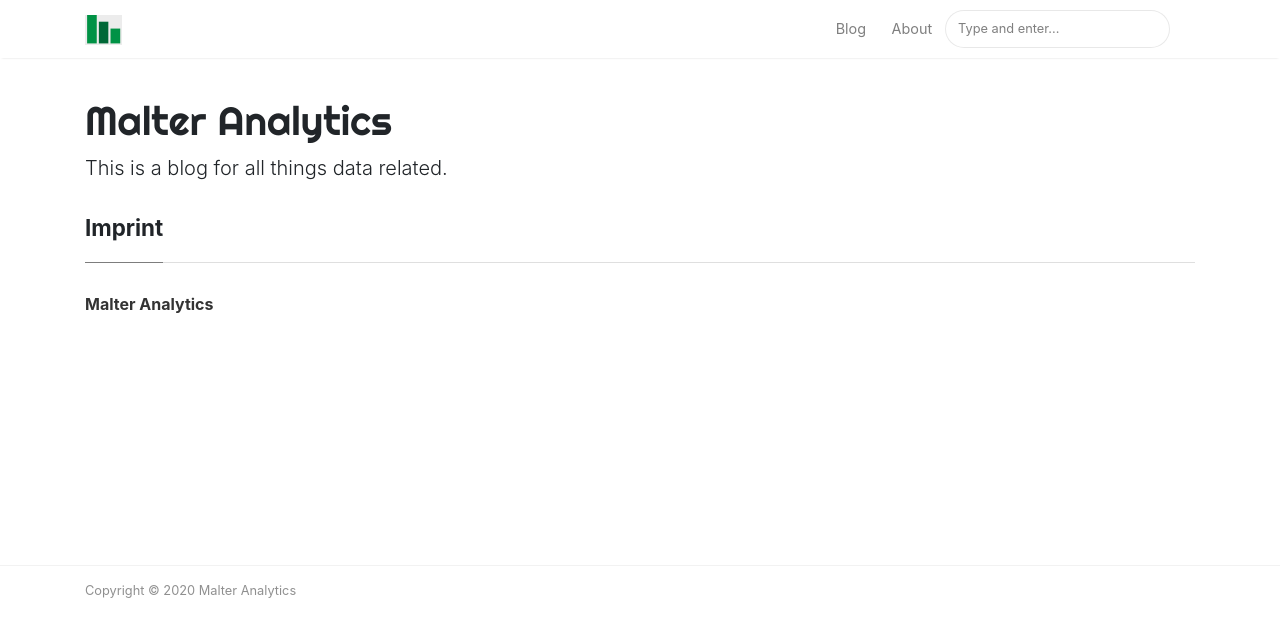
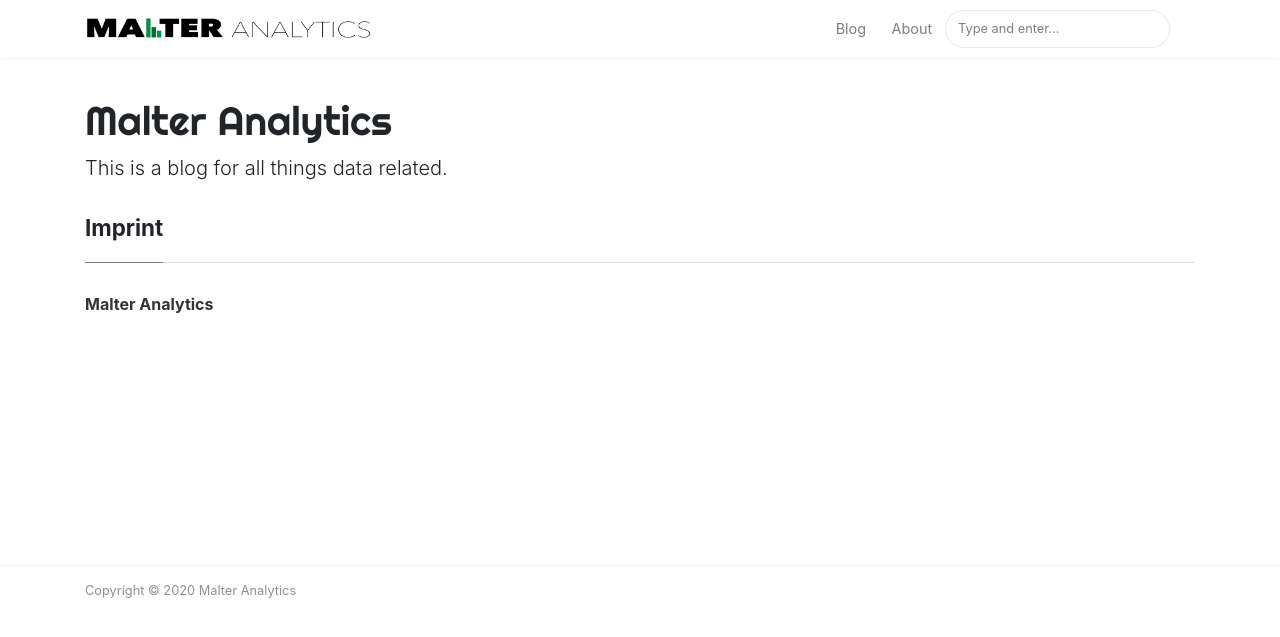
Before and after one commit to malteranalytics/malteranalytics.github.io, a Jekyll site: the page built from _pages/imprint.md, in a window 1280 px wide. Shown: the top 637 px of the page. Built offline with Jekyll 4.4.1, drawn with Linux system fonts in a browser that asks for light colours; nearby versions of some CDN libraries.

Commit message:
Update _config.yml

```diff
--- a/_config.yml
+++ b/_config.yml
@@ -2,8 +2,8 @@
 name: "Malter Analytics"
 title: "Analytics and Data Science Blog"
 description: "This is a blog for all things data related."
-logo: 'assets/images/favicon.png'
-favicon: 'assets/images/favicon.png'
+logo: 'assets/images/Malter-Analytics-Logo.png'
+favicon: 'assets/images/Malter-Analytics-Logo.png'
 baseurl:
 google_analytics: 'UA-137918066-1'
 disqus: 'nubo'
```
